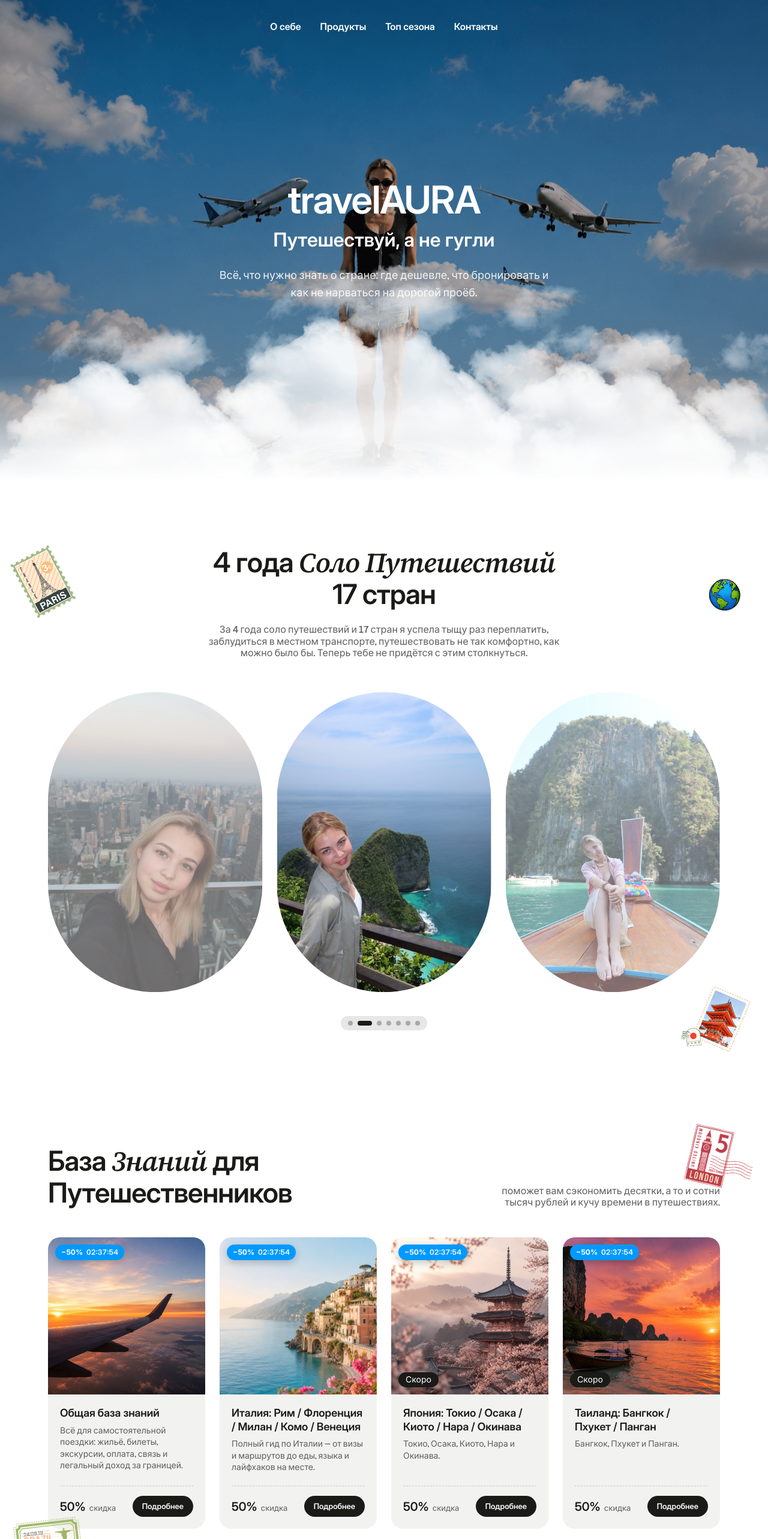
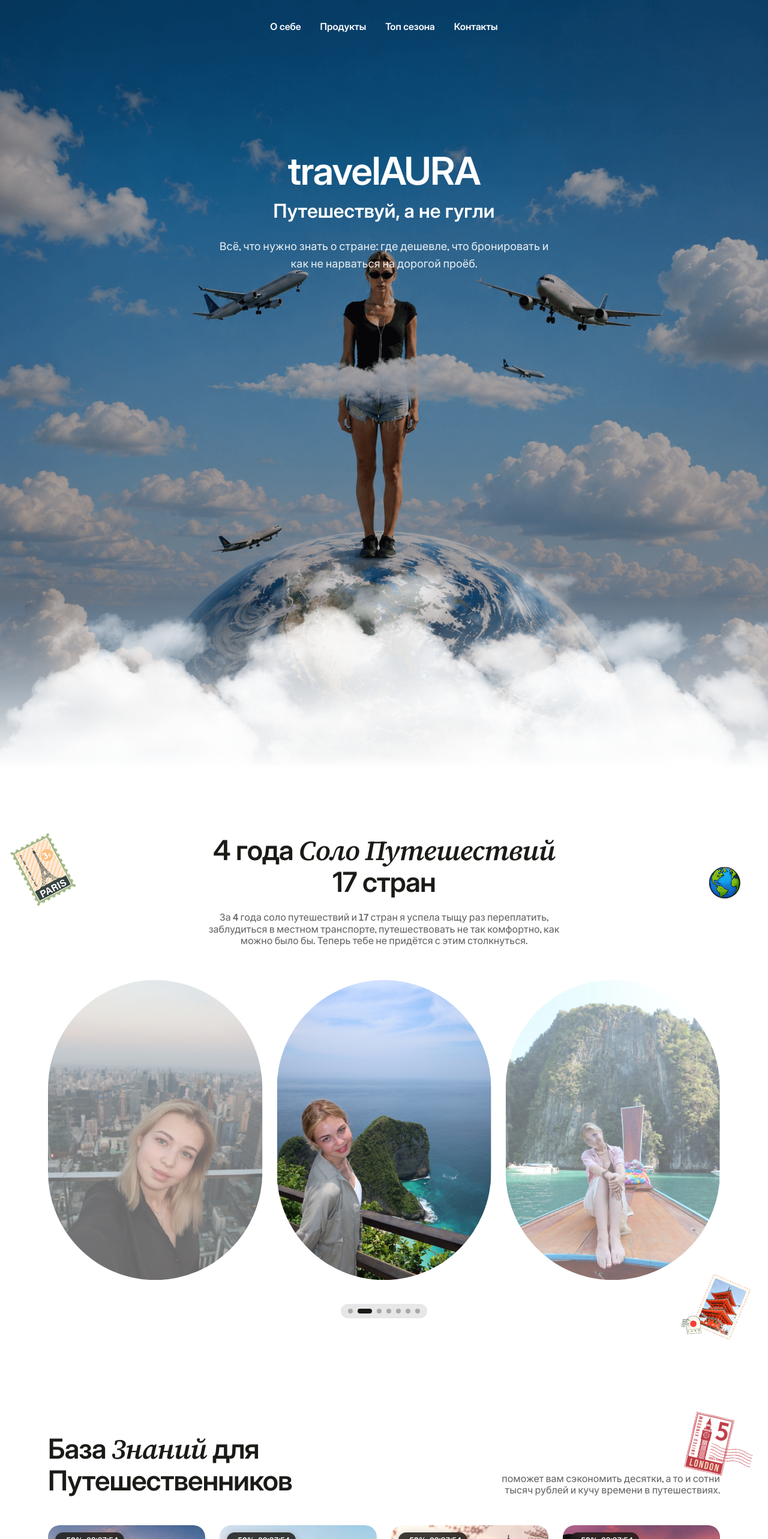
Before and after one commit to Zafarovpolat/travelAURA, a Next.js app: page / in a window 1280 px wide. Shown: the top 2566 px of the page at 60% size. Built offline with nearby package versions, Linux system fonts and the light colour scheme; a web font is replaced by a local one.

Commit message:
Restore full-height hero (image z-0 under overlays, not cropped); dark timer badge
Co-Authored-By: Claude Opus 4.8 (1M context) <noreply@anthropic.com>

```diff
--- a/src/components/sections/Hero.tsx
+++ b/src/components/sections/Hero.tsx
@@ -27,13 +27,13 @@ export function Hero() {
   }, []);
 
   return (
-    <section id="top" className="relative h-[100svh] max-h-[900px] min-h-[600px] w-full overflow-hidden bg-[#4d97d4]">
+    <section id="top" className="relative w-full overflow-hidden bg-[#4d97d4]">
       <img
         ref={imgRef}
         data-parallax="hero"
         src={HERO_SCENE}
         alt="Путешественница на земном шаре среди облаков"
-        className="absolute inset-0 h-full w-full select-none object-cover object-[50%_32%] will-change-transform"
+        className="relative z-0 block w-full origin-top select-none will-change-transform"
         draggable={false}
       />
 
@@ -41,7 +41,7 @@ export function Hero() {
       <div className="pointer-events-none absolute inset-0 z-[3] bg-black/25" />
 
       {/* Title */}
-      <div className="pointer-events-none absolute inset-0 z-10 flex flex-col items-center justify-center px-5 text-center">
+      <div className="pointer-events-none absolute inset-x-0 top-0 z-10 flex h-[88svh] flex-col items-center justify-center px-5 text-center">
         <h1 className="t-hero text-white">travelAURA</h1>
         <p className="mt-2 font-display text-[26px] font-semibold text-white sm:text-[32px]">
           Путешествуй, а не гугли
--- a/src/components/sections/Tours.tsx
+++ b/src/components/sections/Tours.tsx
@@ -109,7 +109,7 @@ function GuideCard({ img, title, teaser, full, soon }: Guide) {
           className="aspect-square w-full select-none object-cover"
           draggable={false}
         />
-        <span className="absolute left-3 top-3 inline-flex items-center gap-1.5 rounded-full bg-[#0099ff] px-2.5 py-1 text-white shadow-[0_4px_14px_rgba(0,0,0,0.22)]">
+        <span className="absolute left-3 top-3 inline-flex items-center gap-1.5 rounded-full bg-ink/85 px-2.5 py-1 text-white shadow-[0_4px_14px_rgba(0,0,0,0.28)] backdrop-blur-sm">
           <span className="font-display text-[12px] font-bold">−50%</span>
           <span className="font-display text-[12px] font-semibold tabular-nums">
             <DiscountTimer />
```
